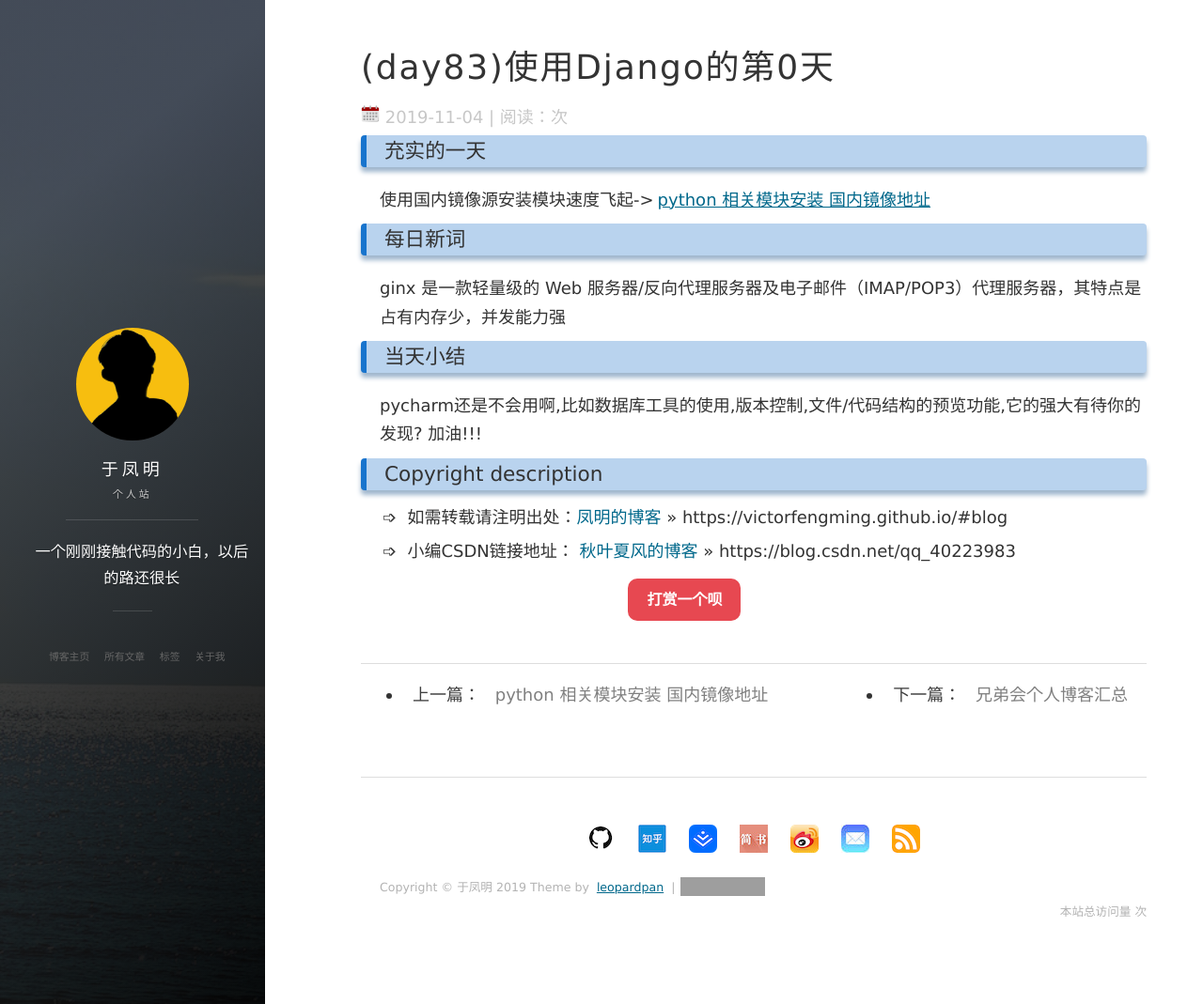
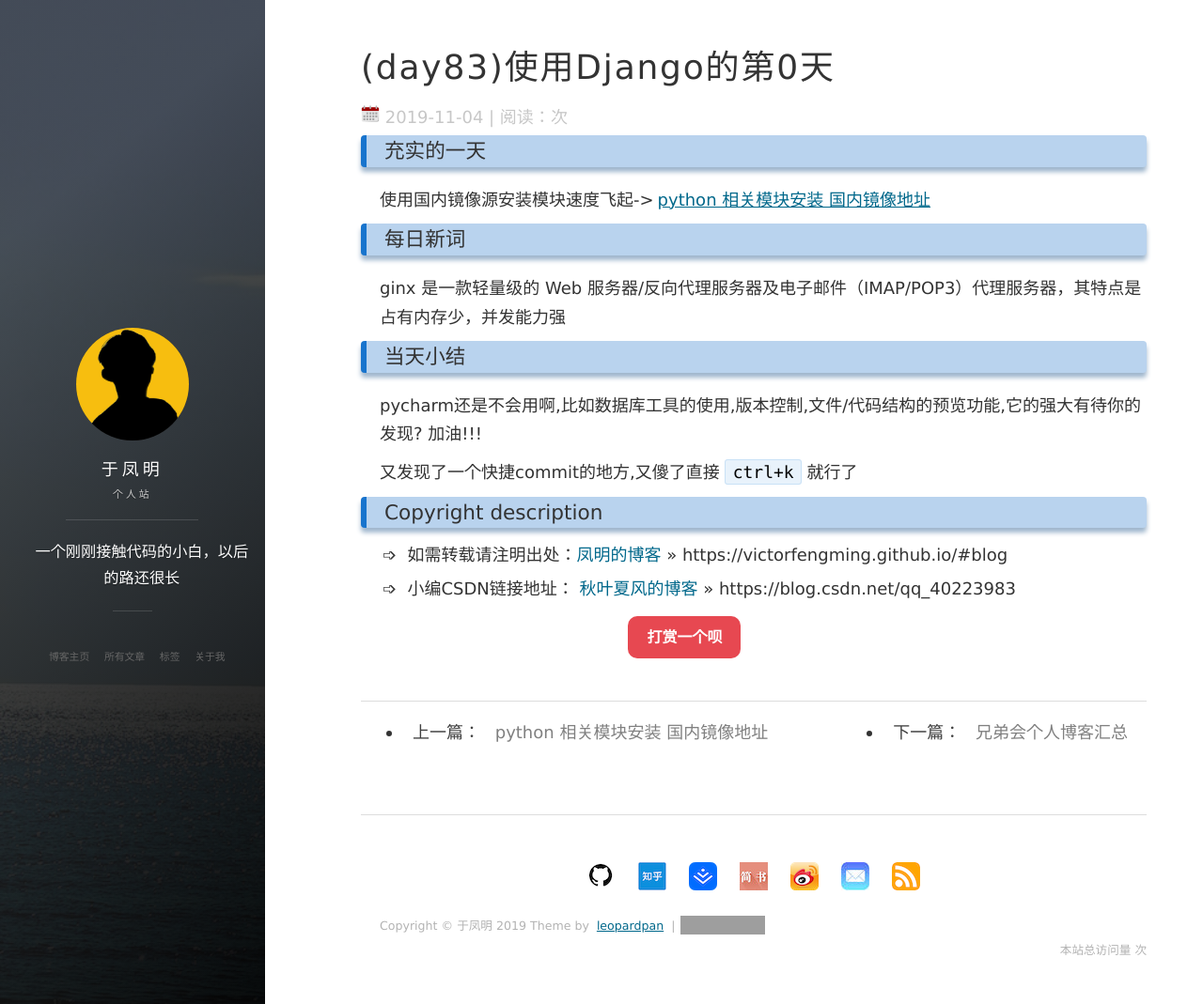
Before and after one commit to victorfengming/victorfengming.github.io.leopardpan, a Jekyll site: the page built from _posts/daily/November/2019-11-04-day83.md, in a window 1280 px wide and 1069 px high. Shown: the whole window at 94% size. Built offline with Jekyll 4.4.1, drawn with Linux system fonts in a browser that asks for light colours; nearby versions of some CDN libraries; comment, search, counter and statistics services are not loaded; grey boxes are pictures that could not be loaded.

Commit message:
ctrl+k记住了,直接就commit

```diff
--- a/_posts/daily/November/2019-11-04-day83.md
+++ b/_posts/daily/November/2019-11-04-day83.md
@@ -13,3 +13,5 @@
 ### 当天小结
 
 pycharm还是不会用啊,比如数据库工具的使用,版本控制,文件/代码结构的预览功能,它的强大有待你的发现? 加油!!!
+
+又发现了一个快捷commit的地方,又傻了直接 `ctrl+k` 就行了
```
